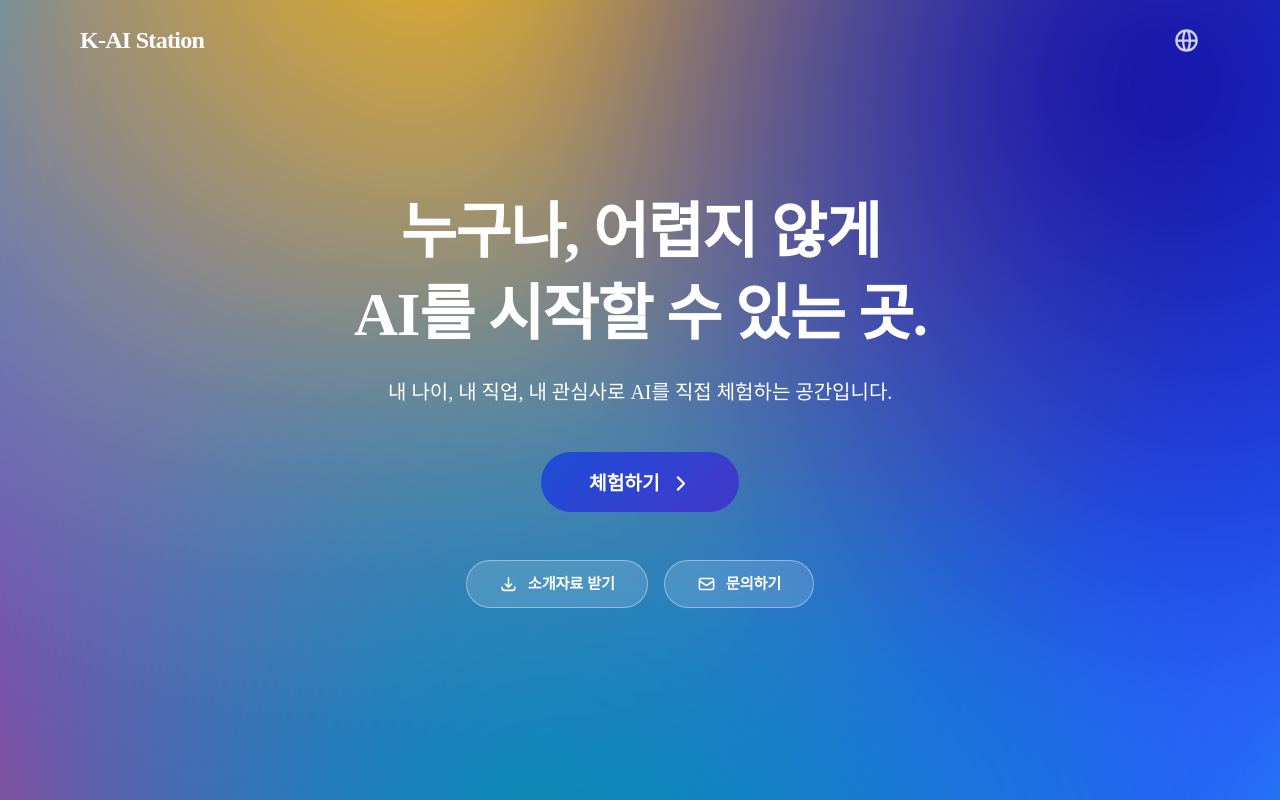
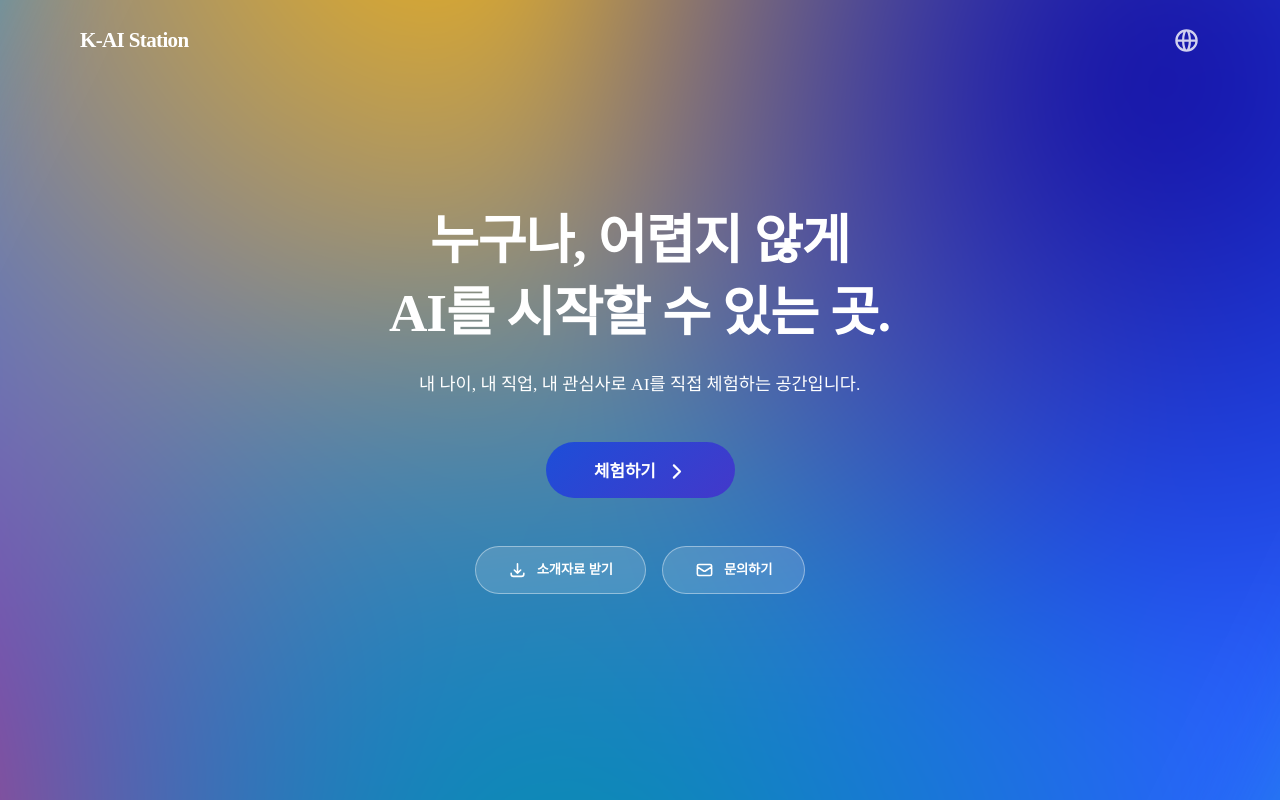
Before and after one commit to ghjkl90/K_AI_Station, a Next.js app: page / in a window 1280 px wide. Shown: the top 800 px of the page. Built offline with nearby package versions, Linux system fonts and the light colour scheme.

Commit message:
Scaling the window screen

```diff
--- a/src/components/styles/globals.css
+++ b/src/components/styles/globals.css
@@ -7,10 +7,16 @@
   padding: 0;
 }
 
+html {
+  font-size: 14px !important;
+}
+
 html,
 body {
   width: 100%;
   overflow-x: hidden;
+  -webkit-font-smoothing: antialiased;
+  -moz-osx-font-smoothing: grayscale;
 }
 
 /* ==========================================================
```
